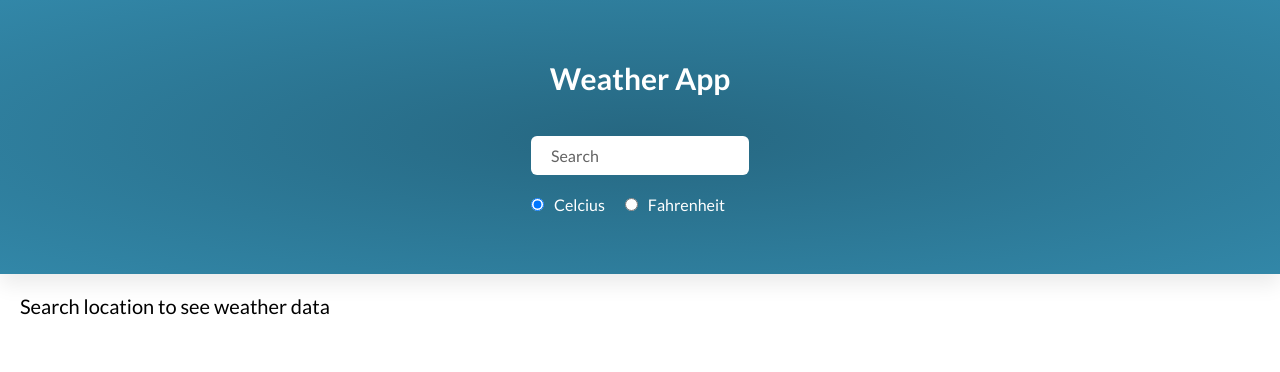
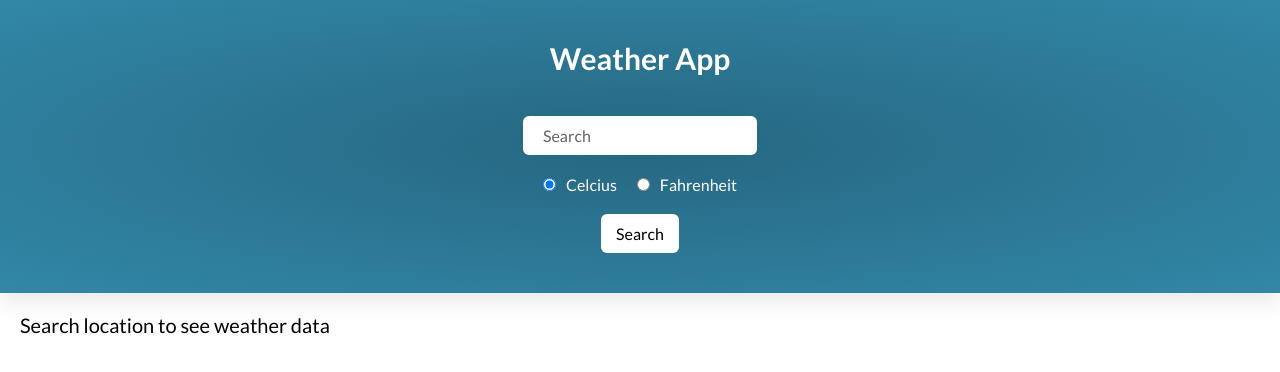
Before and after one commit to lauralen/weather-app, a React (Create React App) app: page / in a window 1280 px wide. Shown: the top 372 px of the page. Built offline with nearby package versions, Linux system fonts and the light colour scheme.

Commit message:
Add button to form

```diff
--- a/src/App.js
+++ b/src/App.js
@@ -1,6 +1,9 @@
 import React, { useState, useEffect } from "react";
 import openWeatherKey from "./utils/openWeatherKey";
+
 import WeatherCard from "./components/WeatherCard";
+import Button from "./components/Button";
+
 import style from "./App.module.scss";
 
 function App() {
@@ -91,6 +94,8 @@ function App() {
               <label htmlFor="imperial">Fahrenheit</label>
             </div>
           </div>
+
+          <Button>Search</Button>
         </form>
       </header>
 
--- a/src/App.module.scss
+++ b/src/App.module.scss
@@ -5,7 +5,8 @@
   flex-direction: column;
   justify-content: space-between;
   align-items: center;
-  padding: 6rem 2rem;
+  padding: 4rem 2rem;
+  text-align: center;
   background-color: $color-primary;
   background-image: radial-gradient(
     darken($color-primary, 10%),
@@ -36,7 +37,7 @@
 
 .radioButtons {
   display: flex;
-  margin-top: 2rem;
+  margin: 2rem;
   font-size: 1.6rem;
   color: $color-white;
 }
--- /dev/null
+++ b/src/components/Button.js
@@ -0,0 +1,8 @@
+import React from "react";
+import style from "./Button.module.scss";
+
+const Button = ({ children }) => {
+  return <button className={style.button}>{children}</button>;
+};
+
+export default Button;
--- /dev/null
+++ b/src/components/Button.module.scss
@@ -0,0 +1,23 @@
+@import "../scss/variables";
+
+.button {
+  display: inline-block;
+  padding: 1rem 1.5rem;
+  border: none;
+  border-radius: $border-radius;
+  font-size: 1.6rem;
+  font-family: inherit;
+  background-color: $color-white;
+  cursor: pointer;
+  transition: all 0.3s;
+
+  &:hover,
+  &:focus {
+    outline: none;
+    box-shadow: 0 1rem 2rem rgba($color-black, 0.3);
+  }
+
+  &::-webkit-input-placeholder {
+    color: $color-darkgrey;
+  }
+}
```
